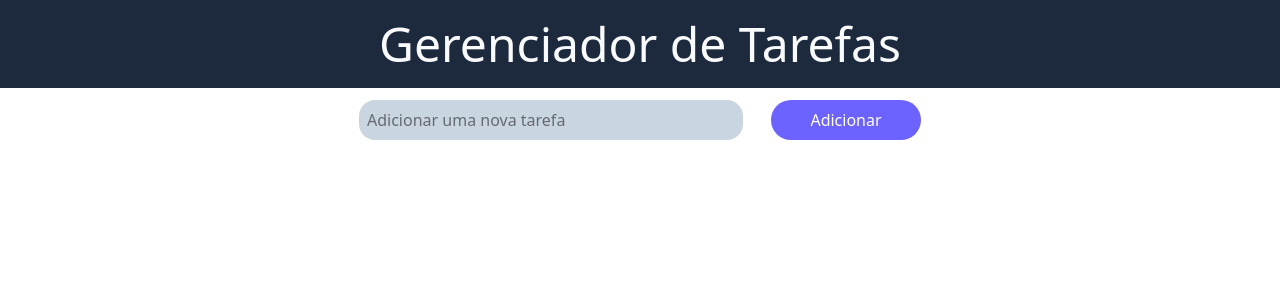
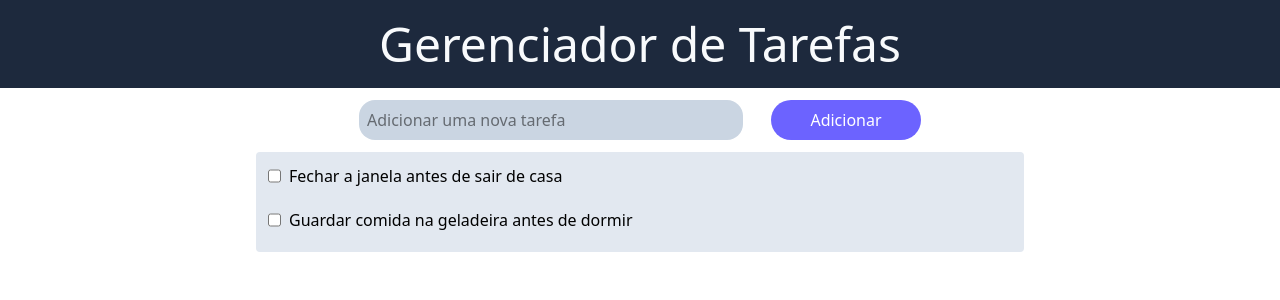
Before and after one commit to alyssongab/desafiotodo, a React app in the folder frontend/: page / in a window 1280 px wide. Shown: the top 300 px of the page. Built offline with nearby package versions, Linux system fonts and the light colour scheme; the HTML template or start-up script is replaced by a standard one.

Commit message:
feat: adiciona componentes tarefa e tabela de tarefas

```diff
--- a/frontend/src/App.jsx
+++ b/frontend/src/App.jsx
@@ -2,6 +2,7 @@ import './App.css';
 import './index.css';
 import Header from './components/Header';
 import Tarefa from './components/Tarefa';
+import Tabela from './components/Tabela';
 
 function App() {
 
@@ -9,9 +10,10 @@ function App() {
     <div className='m-auto'>
       <Header/>
 
-      <div className='flex justify-center items-center'>
-        <Tarefa/>
-      </div>
+        <div className='flex flex-col justify-center items-center'>
+          <Tarefa/>
+          <Tabela/>
+        </div>
 
     </div>
   )
--- a/frontend/src/components/Tabela.jsx
+++ b/frontend/src/components/Tabela.jsx
@@ -0,0 +1,42 @@
+const Tabela = () => {
+
+    const tarefas = [
+        {
+            id: 1,
+            titulo: "Janela",
+            descricao: "Fechar a janela antes de sair de casa",
+            status: "Pendente",
+            data: "2025-4-3"
+        },
+
+        {
+            id: 2,
+            titulo: "Comida",
+            descricao: "Guardar comida na geladeira antes de dormir",
+            status: "Concluída",
+            data: "2025-4-3"
+        }
+    ];
+
+    const listaTarefas = tarefas.map(tarefa => {
+
+        return(
+            <div id={tarefa.id} className="flex gap-2 pb-2">
+                <input type="checkbox" />
+                <p>{tarefa.descricao}</p>
+            </div>
+        );
+    });
+
+    return(
+        <>
+            <div className="bg-slate-200 w-[60%] rounded-sm">
+                <div className="flex flex-col gap-3 p-3">
+                    {listaTarefas}
+                </div>
+            </div>
+        </>
+    )
+}
+
+export default Tabela;
--- a/frontend/src/components/Tarefa.jsx
+++ b/frontend/src/components/Tarefa.jsx
@@ -1,7 +1,7 @@
 const Tarefa = () => {
 
     return(
-        <div className="w-full lg:w-[50%] p-3">
+        <div className="w-full p-3">
             <form action="" className="flex flex-col sm:flex-row justify-center gap-3 sm:gap-7">
                 <div className="sm:w-[50vw] xl:w-[30vw] ">
                     <input type="text" name="tarefa" id="tarefa" placeholder="Adicionar uma nova tarefa"
```
